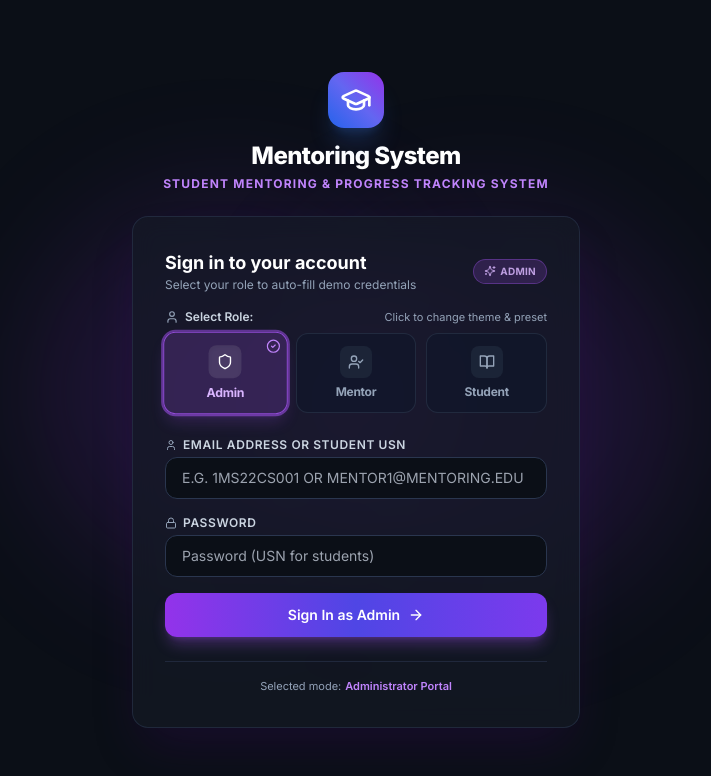
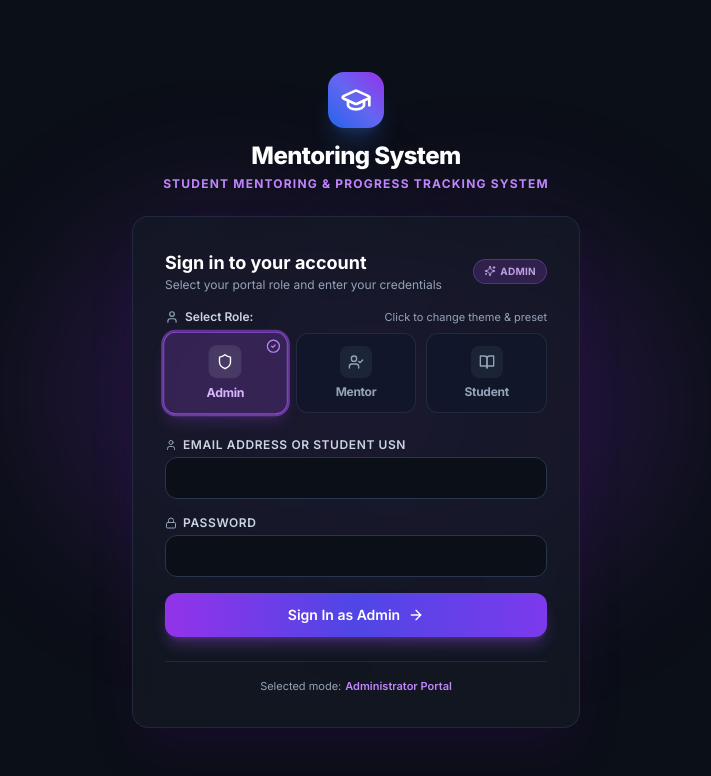
Before and after one commit to Adarsha231/student-mentoring-and-progress, a React (Vite) app in the folder frontend/: page /login in a window 1280 px wide. Shown: the top 776 px of the page, without its empty margins (284-995 px from the left). Built offline with nearby package versions, Linux system fonts and the light colour scheme.

Commit message:
Remove_input_placeholders_and_prefilled_text

```diff
--- a/frontend/src/pages/LoginPage.jsx
+++ b/frontend/src/pages/LoginPage.jsx
@@ -32,10 +32,10 @@ export default function LoginPage() {
     }
   };
 
-  const handleRoleSelect = (roleKey, userEmail, e) => {
+  const handleRoleSelect = (roleKey, e) => {
     setActiveRole(roleKey);
-    setEmail(userEmail);
-    setPassword(''); // Keep password empty for security
+    setEmail('');
+    setPassword('');
 
     // Create ripple effect at click coordinates
     if (e && e.currentTarget) {
@@ -148,7 +148,7 @@ export default function LoginPage() {
           <div className="flex items-center justify-between mb-4">
             <div>
               <h2 className="text-lg font-bold text-white">Sign in to your account</h2>
-              <p className="text-xs text-slate-400">Select your role to auto-fill demo credentials</p>
+              <p className="text-xs text-slate-400">Select your portal role and enter your credentials</p>
             </div>
             <span className={`px-2.5 py-1 rounded-full text-[10px] font-bold tracking-wide uppercase border ${currentTheme.badgeBg} flex items-center gap-1 transition-all duration-300 animate-pulse-subtle`}>
               <Sparkles className="w-3 h-3" />
@@ -176,7 +176,7 @@ export default function LoginPage() {
                   <button
                     key={r.key}
                     type="button"
-                    onClick={(e) => handleRoleSelect(r.key, r.email, e)}
+                    onClick={(e) => handleRoleSelect(r.key, e)}
                     className={`relative overflow-hidden p-3 rounded-xl border transition-all duration-300 flex flex-col items-center justify-center text-center group active:scale-95 ${
                       isSelected ? theme.activeTab : theme.inactiveTab
                     }`}
@@ -229,7 +229,7 @@ export default function LoginPage() {
                 type="text"
                 value={email}
                 onChange={(e) => setEmail(e.target.value)}
-                placeholder="e.g. 1MS22CS001 or mentor1@mentoring.edu"
+                placeholder=""
                 className={`w-full px-4 py-2.5 rounded-xl bg-dark-bg border border-dark-border text-white text-sm focus:outline-none focus:border-blue-500 transition-all uppercase ${
                   fieldFlash ? 'animate-field-pulse border-blue-400 ring-2 ring-blue-400/30' : ''
                 }`}
@@ -246,7 +246,7 @@ export default function LoginPage() {
                 type="password"
                 value={password}
                 onChange={(e) => setPassword(e.target.value)}
-                placeholder="Password (USN for students)"
+                placeholder=""
                 className={`w-full px-4 py-2.5 rounded-xl bg-dark-bg border border-dark-border text-white text-sm focus:outline-none focus:border-blue-500 transition-all ${
                   fieldFlash ? 'animate-field-pulse border-blue-400 ring-2 ring-blue-400/30' : ''
                 }`}
```
